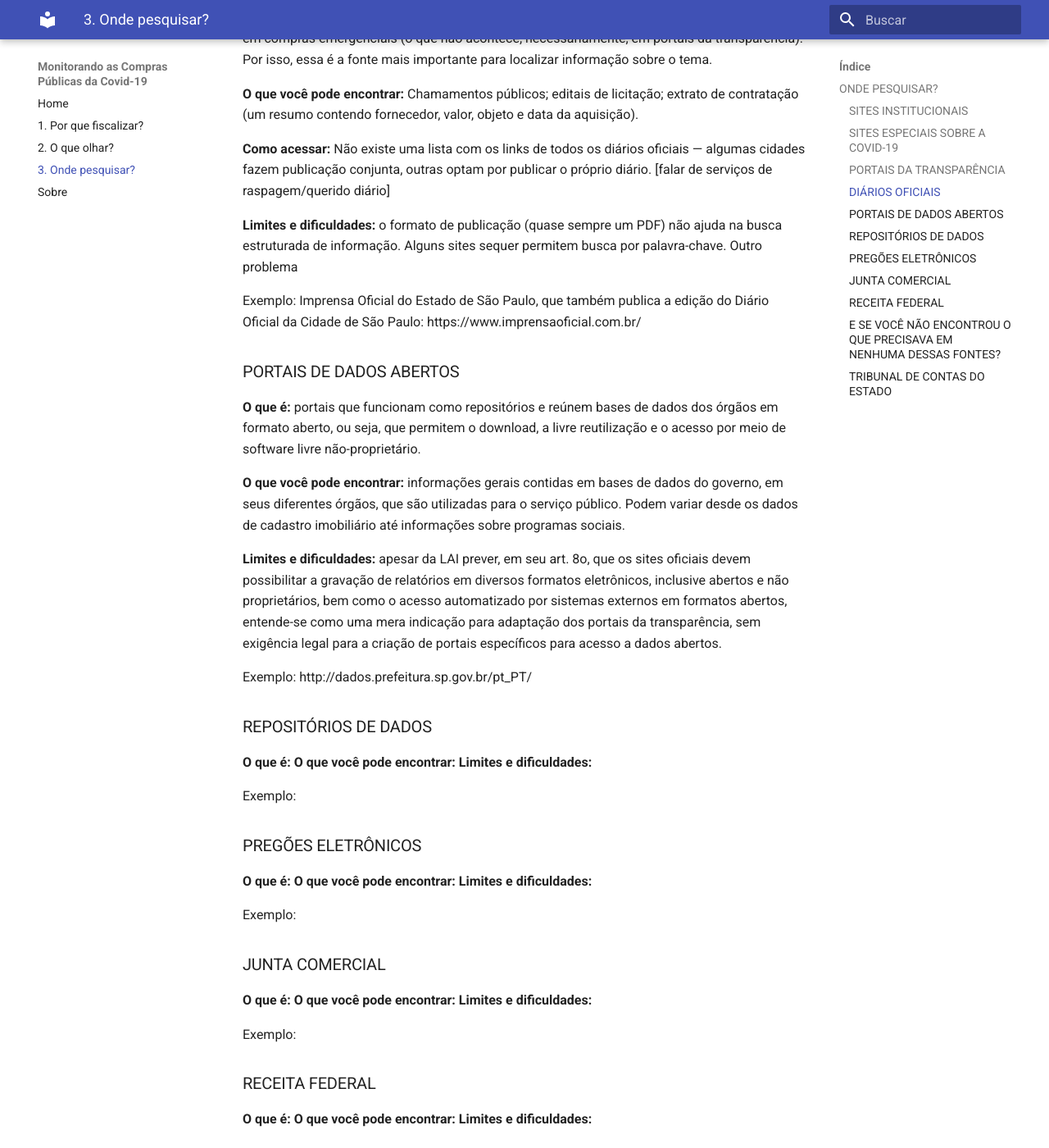
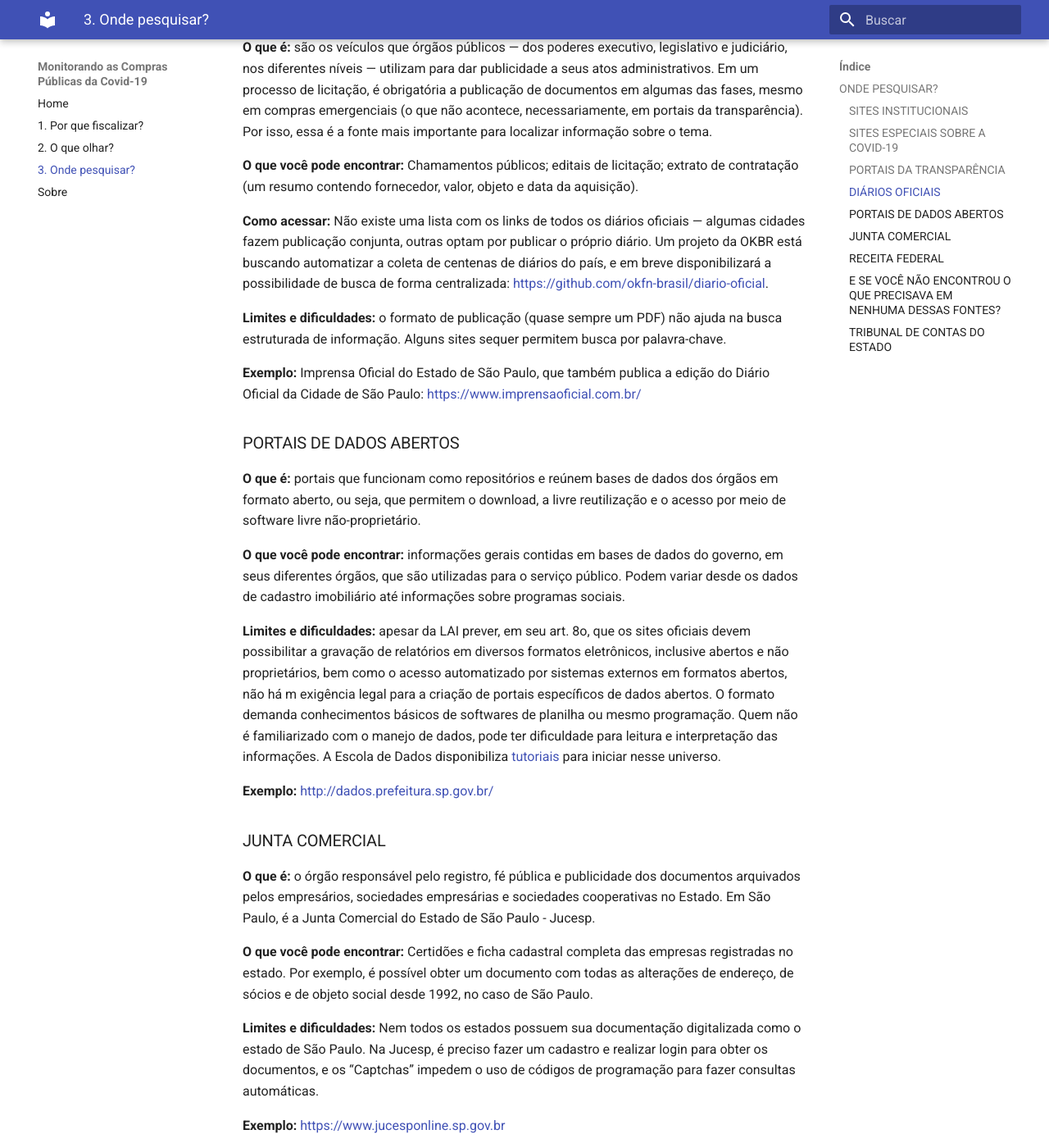
Before and after one commit to frenteparlamentarods/guiafiscalizacaocidada, an MkDocs documentation site: the page built from docs/3-onde.md, in a window 1280 px wide and 1400 px high, scrolled down 2127 px. Shown: the whole window at 82% size. Built offline with MkDocs 1.6.1 and Material for MkDocs 9.7.7, drawn with Linux system fonts in a browser that asks for light colours; some of the changed text lies outside the part shown.

Commit message:
modificacoes

```diff
--- a/docs/3-onde.md
+++ b/docs/3-onde.md
@@ -12,10 +11,14 @@
 
 **Limites e dificuldades:** Os sites podem estar descumprindo a LAI e não publicar todas essas informações. Além disso, as informações podem estar dispersas em outros canais (como os listados aqui). Por fim, um limite importante é o grau de detalhamento: nem todos os órgãos públicos fornecem informações pormenorizadas, podendo, por exemplo, apresentar dados de despesas agrupadas por rubrica orçamentária.
 
-**Como acessar:** A busca no Google pelo site institucional é a forma mais rápida de chegar até ele. Em geral,
+**Como acessar:** A busca no Google pelo site institucional é a forma mais rápida de chegar até ele.
 
-Exemplo:
-NÃO ENCONTROU? - LAI E TCE
+**Exemplo:** [http://www.ribeiraopreto.sp.gov.br/portal/](http://www.ribeiraopreto.sp.gov.br/portal/)
+
+
+!!! info ""
+    **Não encontrou as informações e dados das contratações no site da sua cidade?**
+    Veja a seção abaixo, onde você vai conhecer melhor sobre a lei de acesso à informação - LAI e o trabalho do Tribunal de Contas do Estado.
 
 ### SITES ESPECIAIS SOBRE A COVID-19
 
@@ -43,11 +46,11 @@
 
 **O que você pode encontrar:** Chamamentos públicos; editais de licitação; extrato de contratação (um resumo contendo fornecedor, valor, objeto e data da aquisição).
 
-**Como acessar:** Não existe uma lista com os links de todos os diários oficiais — algumas cidades fazem publicação conjunta, outras optam por publicar o próprio diário. [falar de serviços de raspagem/querido diário]
+**Como acessar:** Não existe uma lista com os links de todos os diários oficiais — algumas cidades fazem publicação conjunta, outras optam por publicar o próprio diário. Um projeto da OKBR está buscando automatizar a coleta de centenas de diários do país, e em breve disponibilizará a possibilidade de busca de forma centralizada: [https://github.com/okfn-brasil/diario-oficial](https://github.com/okfn-brasil/diario-oficial).
 
-**Limites e dificuldades:** o formato de publicação (quase sempre um PDF) não ajuda na busca estruturada de informação. Alguns sites sequer permitem busca por palavra-chave. Outro problema
+**Limites e dificuldades:** o formato de publicação (quase sempre um PDF) não ajuda na busca estruturada de informação. Alguns sites sequer permitem busca por palavra-chave.
 
-Exemplo: Imprensa Oficial do Estado de São Paulo, que também publica a edição do Diário Oficial da Cidade de São Paulo:  https://www.imprensaoficial.com.br/
+**Exemplo:** Imprensa Oficial do Estado de São Paulo, que também publica a edição do Diário Oficial da Cidade de São Paulo:  [https://www.imprensaoficial.com.br/](https://www.imprensaoficial.com.br/)
 
 ### PORTAIS DE DADOS ABERTOS
 
@@ -55,41 +58,29 @@
 
 **O que você pode encontrar:** informações gerais contidas em bases de dados do governo, em seus diferentes órgãos, que são utilizadas para o serviço público. Podem variar desde os dados de cadastro imobiliário até informações sobre programas sociais.
 
-**Limites e dificuldades:** apesar da LAI prever, em seu art. 8o, que os sites oficiais devem possibilitar a gravação de relatórios em diversos formatos eletrônicos, inclusive abertos e não proprietários, bem como o acesso automatizado por sistemas externos em formatos abertos, entende-se como uma mera indicação para adaptação dos portais da transparência, sem exigência legal para a criação de portais específicos para acesso a dados abertos.
+**Limites e dificuldades:** apesar da LAI prever, em seu art. 8o, que os sites oficiais devem possibilitar a gravação de relatórios em diversos formatos eletrônicos, inclusive abertos e não proprietários, bem como o acesso automatizado por sistemas externos em formatos abertos, não há m exigência legal para a criação de portais específicos de dados abertos. O formato demanda conhecimentos básicos de softwares de planilha ou mesmo programação. Quem não é familiarizado com o manejo de dados, pode ter dificuldade para leitura e interpretação das informações. A Escola de Dados disponibiliza [tutoriais](https://escoladedados.org/tutoriais/) para iniciar nesse universo.
 
-Exemplo: http://dados.prefeitura.sp.gov.br/pt_PT/
-
-### REPOSITÓRIOS DE DADOS
-
-**O que é:**
-**O que você pode encontrar:**
-**Limites e dificuldades:**
-
-Exemplo:
-
-### PREGÕES ELETRÔNICOS
-
-**O que é:**
-**O que você pode encontrar:**
-**Limites e dificuldades:**
-
-Exemplo:
+**Exemplo:** [http://dados.prefeitura.sp.gov.br/](http://dados.prefeitura.sp.gov.br/)
 
 ### JUNTA COMERCIAL
 
-**O que é:**
-**O que você pode encontrar:**
-**Limites e dificuldades:**
+**O que é:** o órgão responsável pelo registro, fé pública e publicidade dos documentos arquivados pelos empresários, sociedades empresárias e sociedades cooperativas no Estado. Em São Paulo, é a Junta Comercial do Estado de São Paulo - Jucesp.
 
-Exemplo:
+**O que você pode encontrar:** Certidões e ficha cadastral completa das empresas registradas no estado. Por exemplo, é possível obter um documento com todas as alterações de endereço, de sócios e de objeto social desde 1992, no caso de São Paulo.
+
+**Limites e dificuldades:** Nem todos os estados possuem sua documentação digitalizada como o estado de São Paulo. Na Jucesp, é preciso fazer um cadastro e realizar login para obter os documentos, e os “Captchas” impedem o uso de códigos de programação para fazer consultas automáticas.
+
+**Exemplo:** [https://www.jucesponline.sp.gov.br](https://www.jucesponline.sp.gov.br)
 
 ### RECEITA FEDERAL
 
-**O que é:**
-**O que você pode encontrar:**
-**Limites e dificuldades:**
+**O que é:** Órgão federal vinculado ao Ministério da Economia que dispõe dos dados públicos mais confiáveis e completos sobre todas as empresas brasileiras e seus representantes legais.
 
-Exemplo:
+**O que você pode encontrar:** a partir de um CNPJ, você pode obter a ficha que indica uma série de informações importantes sobre a empresa: situação cadastral (ativa/inapta/cancelada), nome empresarial e nome fantasia, atividades econômicas principal e secundárias e endereço. Abaixo da certidão, o botão “QSA” permite consultar o Quadro de Sócios Administradores da empresa. Também há bases de dados completas para baixar.
+
+**Limites e dificuldades:** É necessário saber o número de CNPJ para fazer a consulta. As bases para download são bastante completas, porém em formato que somente pessoas com habilidades em programação conseguem acessar. O projeto Brasil.io faz essa coleta e disponibiliza em formato mais acessível para atenuar esse problema:  [https://brasil.io/dataset/socios-brasil/socios/](https://brasil.io/dataset/socios-brasil/socios/).
+
+**Endereço:** [http://servicos.receita.fazenda.gov.br/Servicos/cnpjreva/Cnpjreva_Solicitacao.asp](http://servicos.receita.fazenda.gov.br/Servicos/cnpjreva/Cnpjreva_Solicitacao.asp)
 
 ### E SE VOCÊ NÃO ENCONTROU O QUE PRECISAVA EM NENHUMA DESSAS FONTES?
 
@@ -148,9 +139,13 @@
 ### TRIBUNAL DE CONTAS DO ESTADO
 
 **O que é:**  o Tribunal de Contas partilha com o Poder Legislativo a atividade de controle da gestão pública. É um órgão que promove o controle financeiro e patrimonial do governo, em todos os níveis da federação, fiscalizando e acompanhando os gastos públicos para avaliar a qualidade e o resultado dos programas.
-O que você pode encontrar: despesas dos municípios, relação de fornecedores, pareceres sobre as contas municipais.
 
-**Limites e dificuldades:**
+**O que você pode encontrar:** despesas dos municípios, relação de fornecedores, pareceres sobre as contas municipais, número de leitos para atendimento da Covid-19, repasses estaduais e federais.
 
-Exemplo: o Tribunal de Contas do Estado de São Paulo consolida as informações de todos os municípios paulistas, com exceção da capital, que possui um Tribunal de Contas específico.
-https://transparencia.tce.sp.gov.br/  -> Município -> Despesas
+**Limites e dificuldades:** o Tribunal de Contas do Estado de São Paulo conta com as informações fornecidas pelas prefeituras. Nesse momento os auditores do TCE-SP não conseguem fazer a fiscalização no local.
+
+**Exemplo:** o Tribunal de Contas do Estado de São Paulo consolida as informações de todos os municípios paulistas, com exceção da capital, que possui um Tribunal de Contas específico.
+
+* [https://transparencia.tce.sp.gov.br/](https://transparencia.tce.sp.gov.br/)  -> Município -> Despesas
+
+* [Painel de Gestão de Enfrentamento ao Covid-19](https://painel.tce.sp.gov.br/pentaho/api/repos/%3Apublic%3Acovid%3Ahome.wcdf/generatedContent?userid=anony&password=zero)
```
Also changed, not shown: other parts of docs/3-onde.md (+2 -3 lines), docs/4-comocobrar.md (added, +32 -0 lines), docs/glossario.md (added, +82 -0 lines), docs/img/logo.png (added).
